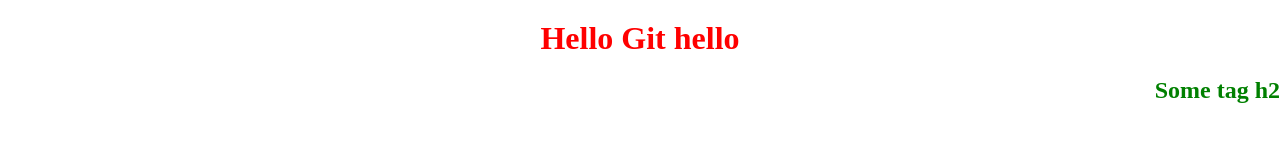
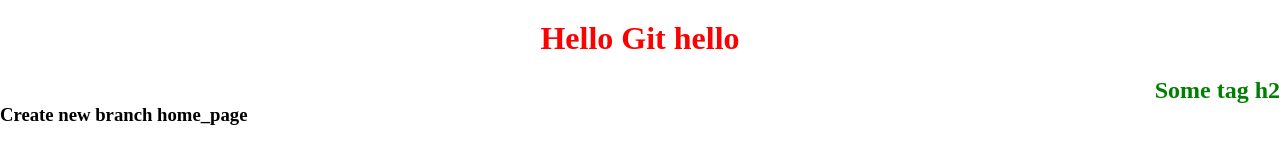
Before and after one commit to ViktoriaMolochii/git-lesson, a plain HTML site: page index.html in a window 1280 px wide. Drawn offline with Linux system fonts and the light colour scheme; files that its build step writes are made by us from their sources.

Commit message:
Create new branch

```diff
--- a/index.html
+++ b/index.html
@@ -10,5 +10,6 @@
 <body>
     <h1>Hello Git hello</h1>
     <h2>Some tag h2</h2>
+    <h3>Create new branch home_page</h3>
 </body>
 </html>
```
